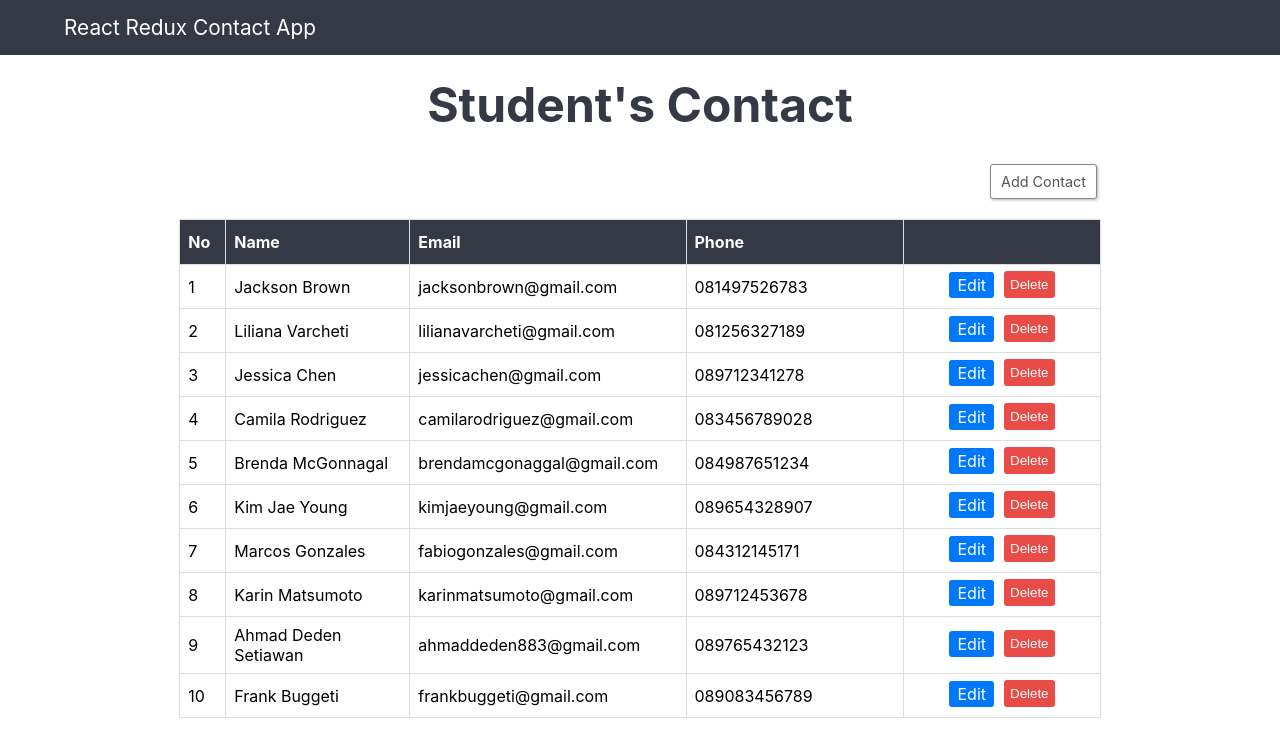
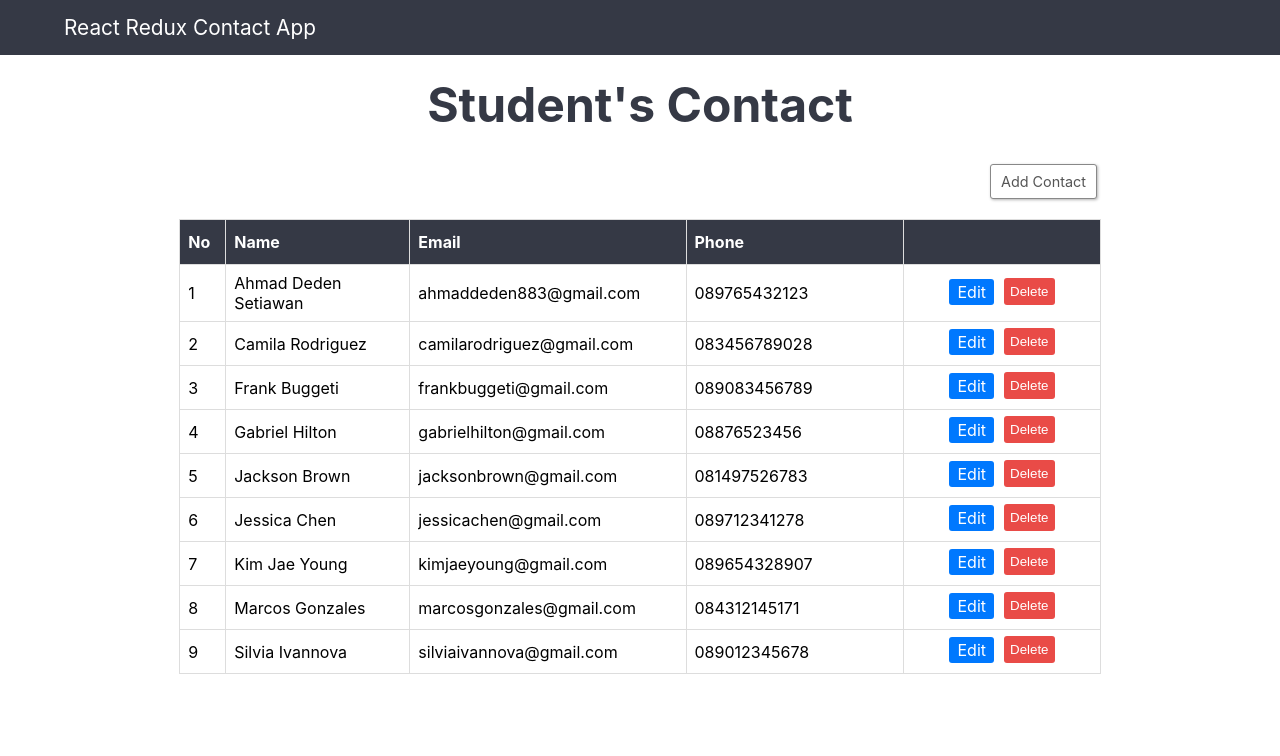
Before and after one commit to Dedenno17/Contact-App-with-react-redux-json-server-, a React (Create React App) app: page / in a window 1280 px wide. Shown: the top 756 px of the page. Built offline with nearby package versions, Linux system fonts and the light colour scheme; data requests are answered from the project's data file.

Commit message:
membuat functionality untuk mensortir data berdasarkan nama sebelum dicetak kelayar

```diff
--- a/src/components/Home.js
+++ b/src/components/Home.js
@@ -8,6 +8,20 @@ const Home = () => {
 
     const contacts = useSelector(state => state.contact.contacts);
     const dispatch = useDispatch();
+
+    const compare = (a, b) => {
+        const studentNameA = a.name.toUpperCase();
+        const studentNameB = b.name.toUpperCase();
+
+        let comparison = 0;
+        if( studentNameA > studentNameB ) {
+            comparison = 1;
+        } else if( studentNameB > studentNameA ) {
+            comparison = -1;
+        }
+
+        return comparison;
+    }
 
     useEffect(() => {
 
@@ -24,6 +38,8 @@ const Home = () => {
                 })
                 .then((res) => {
                     let newRes = [...res];
+                    newRes.sort(compare);
+
                     dispatch(setContacts(newRes));
                 })
                 .catch((err) => {
@@ -33,12 +49,12 @@ const Home = () => {
                         alert(err.message);
                     }
                 })
-        }, 1000)
+        }, 2000)
 
         return () => abortCont.abort();
 
         // eslint-disable-next-line react-hooks/exhaustive-deps
-    });
+    }, [contacts]);
 
 
     return (
--- a/src/data/contacts.json
+++ b/src/data/contacts.json
@@ -5,12 +5,6 @@
       "name": "Jackson Brown",
       "email": "jacksonbrown@gmail.com",
       "phone": "081497526783"
-    },
-    {
-      "id": "2",
-      "name": "Liliana Varcheti",
-      "email": "lilianavarcheti@gmail.com",
-      "phone": "081256327189"
     },
     {
       "name": "Jessica Chen",
@@ -25,12 +19,6 @@
       "id": "Xgau3em"
     },
     {
-      "name": "Brenda McGonnagal",
-      "email": "brendamcgonaggal@gmail.com",
-      "phone": "084987651234",
-      "id": "80X5rAv"
-    },
-    {
       "name": "Kim Jae Young",
       "email": "kimjaeyoung@gmail.com",
       "phone": "089654328907",
@@ -38,15 +26,9 @@
     },
     {
       "name": "Marcos Gonzales",
-      "email": "fabiogonzales@gmail.com",
+      "email": "marcosgonzales@gmail.com",
       "phone": "084312145171",
       "id": "j-Agt5k"
-    },
-    {
-      "name": "Karin Matsumoto",
-      "email": "karinmatsumoto@gmail.com",
-      "phone": "089712453678",
-      "id": "F6x7u0u"
     },
     {
       "name": "Ahmad Deden Setiawan",
@@ -59,6 +41,18 @@
       "email": "frankbuggeti@gmail.com",
       "phone": "089083456789",
       "id": "lxIBq2F"
+    },
+    {
+      "name": "Gabriel Hilton",
+      "email": "gabrielhilton@gmail.com",
+      "phone": "08876523456",
+      "id": "NGQyK6j"
+    },
+    {
+      "name": "Silvia Ivannova",
+      "email": "silviaivannova@gmail.com",
+      "phone": "089012345678",
+      "id": "UOtURv6"
     }
   ]
 }
```
